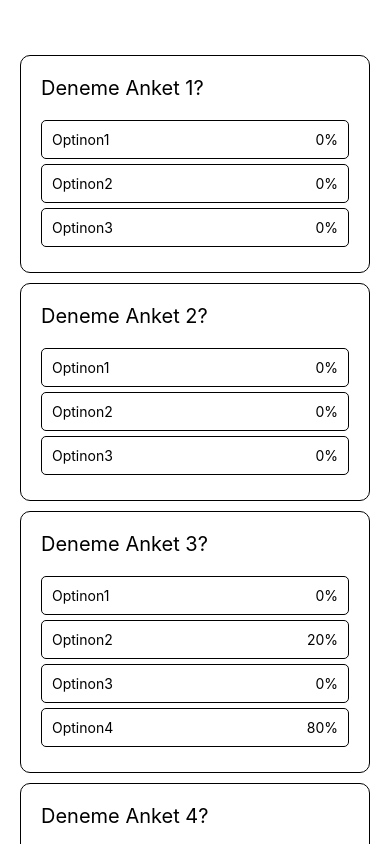
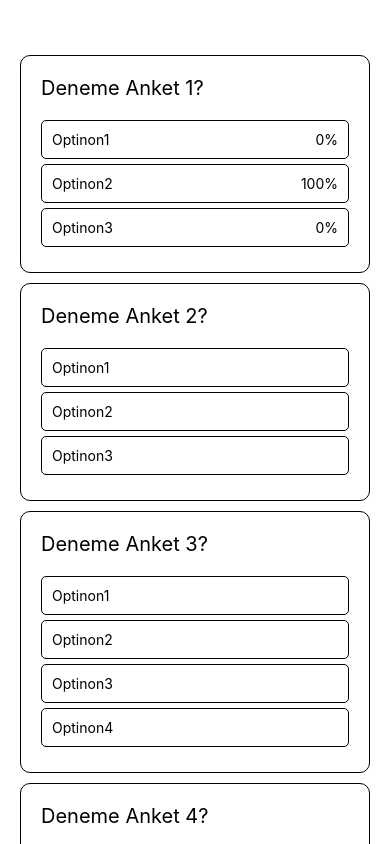
Before and after one commit to Slaykha/survey-mobile-app, a React Native app: screen / in a window 390 px wide. Built offline with nearby package versions, Linux system fonts and the light colour scheme.

Commit message:
add user.

```diff
--- a/App.js
+++ b/App.js
@@ -2,21 +2,34 @@ import React from 'react';
 import { ScrollView } from 'react-native';
 import QuestionList from './QuestionList';
 
-// Define the data structure for the questions and options
+const user ={
+  id: 1,
+  responses: [
+    {
+      questionId: 1,
+      response: "Option2"
+    },
+  ]
+}
+
 const questions = [
   {
+    id: 1,
     questionText: 'Deneme Anket 1?',
-    options: [{optionText: 'Optinon1', responses: 0}, {optionText: 'Optinon2', responses: 0}, {optionText: 'Optinon3', responses: 0}],
+    options: [{optionText: 'Optinon1', responses: 0}, {optionText: 'Optinon2', responses: 1}, {optionText: 'Optinon3', responses: 0}],
   },
   {
+    id: 2,
     questionText: 'Deneme Anket 2?',
     options: [{optionText: 'Optinon1', responses: 0}, {optionText: 'Optinon2', responses: 0}, {optionText: 'Optinon3', responses: 0}],
   },
   {
+    id: 3,
     questionText: 'Deneme Anket 3?',
     options: [{optionText: 'Optinon1', responses: 0}, {optionText: 'Optinon2', responses: 1}, {optionText: 'Optinon3', responses: 0}, {optionText: 'Optinon4', responses: 4}],
   },
   {
+    id: 4,
     questionText: 'Deneme Anket 4?',
     options: [{optionText: 'Optinon1', responses: 0}, {optionText: 'Optinon2', responses: 0}],
   }
@@ -25,7 +38,7 @@ const questions = [
 const App = () => {
   return(
     <ScrollView style={{marginTop:50}}>
-      <QuestionList questions={questions} />
+      <QuestionList questions={questions} user={user}/>
     </ScrollView>
   )
 
--- a/Question.js
+++ b/Question.js
@@ -1,10 +1,14 @@
-import React from 'react';
+import React, { useState } from 'react';
 import { View, Text, StyleSheet, TouchableOpacity } from 'react-native';
 
-const Question = ({ question }) => {
+const Question = ({ question, user }) => {
 
     const onClick = (options, option) => {
+        user.responses.map(response => {
+            if(question.id != response.id){
 
+            }
+        })
     }
 
     const persantageCalculator = (options, option) => {
@@ -26,7 +30,9 @@ const Question = ({ question }) => {
                 >
                     <View style={styles.optionsContainer}>
                         <Text>{option.optionText}</Text>
-                        <Text style={styles.percantages}>{persantageCalculator(question.options, option)}%</Text>
+                        {user.responses && (user.responses.map(response => (
+                            question.id === response.questionId && <Text style={styles.percantages}>{persantageCalculator(question.options, option)}%</Text>
+                        )))}
                     </View>
                 </TouchableOpacity>
             ))}
--- a/QuestionList.js
+++ b/QuestionList.js
@@ -2,11 +2,11 @@ import React from 'react';
 import { View } from 'react-native';
 import Question from './Question';
 
-const QuestionList = ({ questions }) => {
+const QuestionList = ({ questions, user }) => {
     return (
       <View>
         {questions.map(question => (
-            <Question question={question} />
+            <Question question={question} user={user}/>
         ))}
       </View>
     );
```
